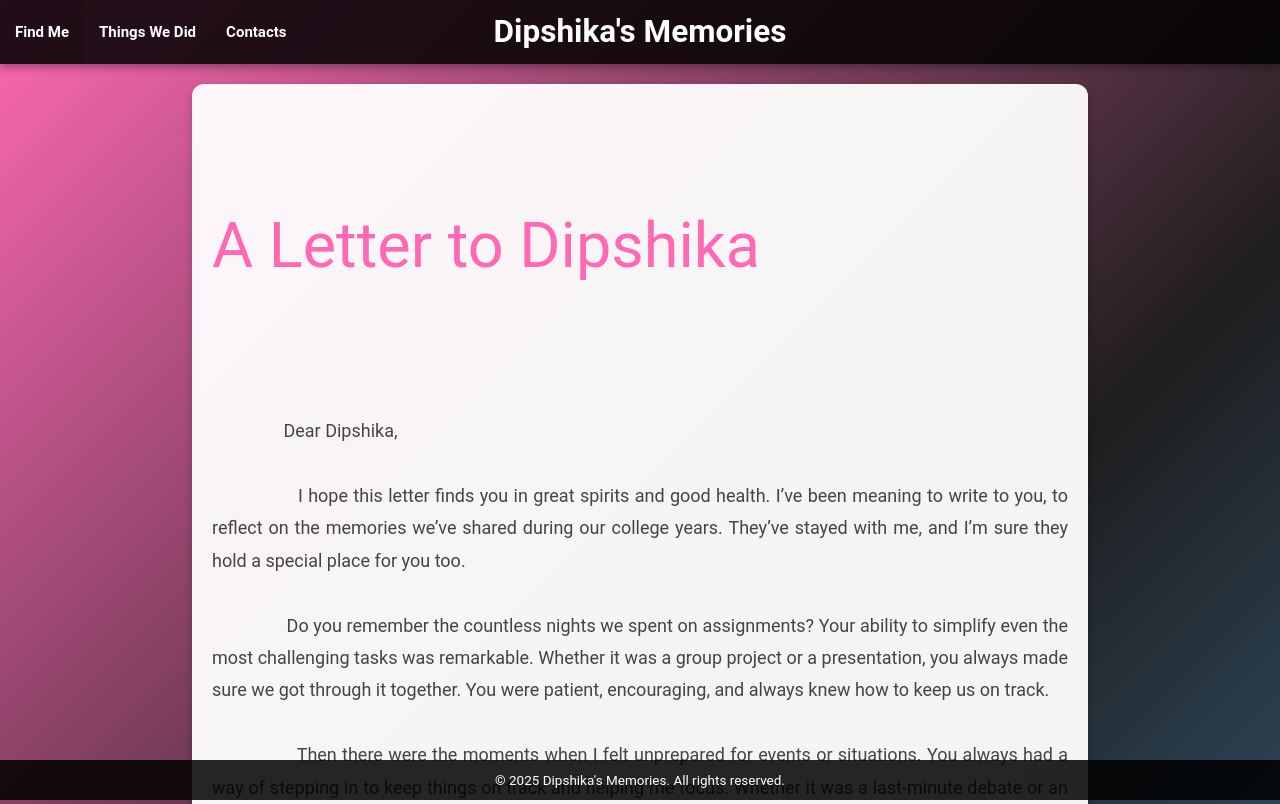
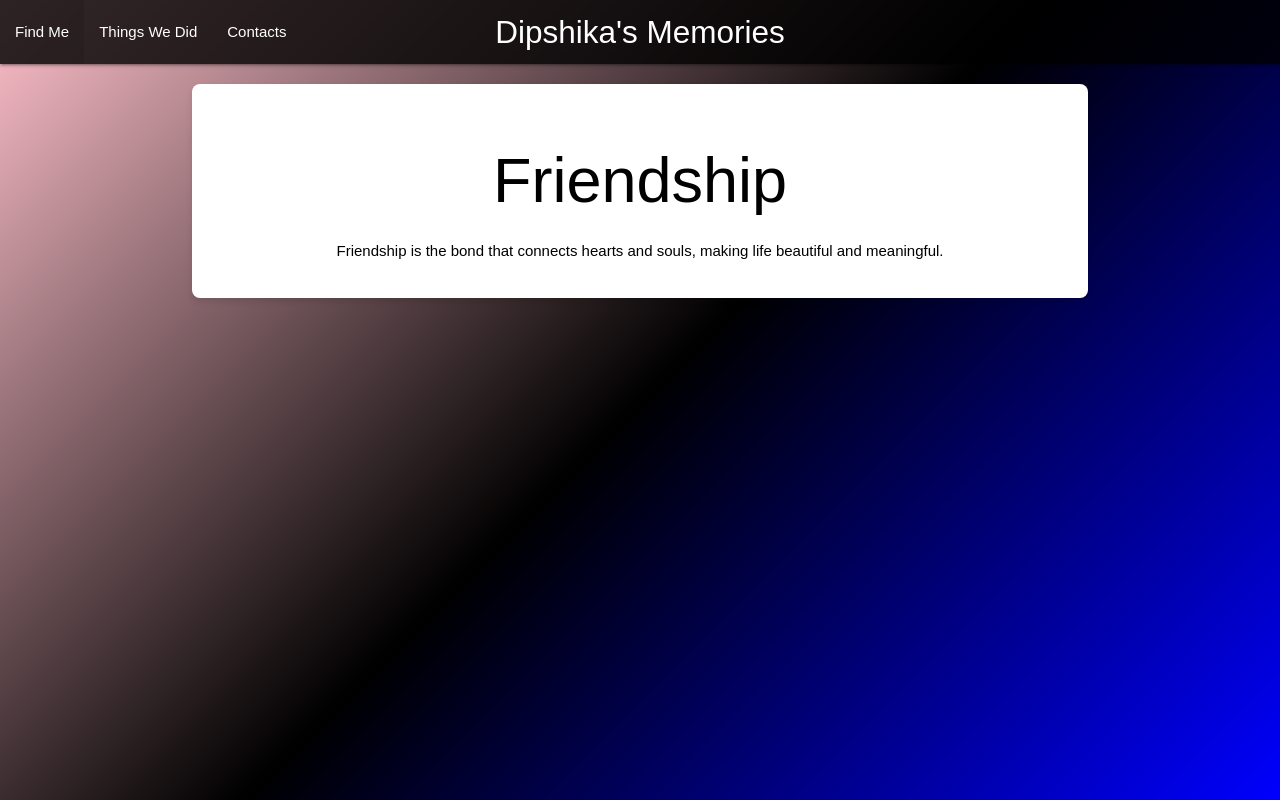
Before and after one commit to friendsamitdipshika/ddb87ab4682affffc27c7120f33b1308e7b7f80cc59a83589d1d4610ef7c375d, a plain HTML site: page index.html in a window 1280 px wide. Shown: the top 804 px of the page. Drawn offline with nearby package versions, Linux system fonts and the light colour scheme.

Commit message:
Update index.html

```diff
--- a/index.html
+++ b/index.html
@@ -7,36 +7,32 @@
     <link rel="stylesheet" href="https://cdnjs.cloudflare.com/ajax/libs/materialize/1.0.0/css/materialize.min.css">
     <style>
         body {
-            font-family: 'Roboto', sans-serif;
-            background: linear-gradient(135deg, #FF69B4, #1E1E1E, #4682B4);
+            font-family: Arial, sans-serif;
+            background: linear-gradient(135deg, pink, black, blue);
             margin: 0;
             padding: 0;
             color: white;
-            min-height: 100vh;
             display: flex;
             flex-direction: column;
-            justify-content: center;
+            height: 100vh;
         }
 
         .container {
             text-align: center;
-            padding: 30px;
-            background-color: rgba(255, 255, 255, 0.95);
-            color: #333;
-            border-radius: 12px;
-            box-shadow: 0 6px 10px rgba(0, 0, 0, 0.2);
-            max-width: 900px;
-            margin: 20px auto;
+            padding: 20px;
+            background-color: white;
+            color: black;
+            border-radius: 8px;
+            box-shadow: 0 4px 6px rgba(0, 0, 0, 0.1);
+            margin: auto;
         }
 
         nav {
-            background: rgba(0, 0, 0, 0.85);
-            box-shadow: 0 4px 8px rgba(0, 0, 0, 0.3);
+            background-color: rgba(0, 0, 0, 0.8);
         }
 
         nav ul li a {
             color: white;
-            font-weight: bold;
         }
 
         #content {
@@ -48,38 +44,16 @@
             display: none;
         }
 
-        #letter {
-            text-align: left;
-            white-space: pre-wrap;
-            line-height: 1.8;
-            font-size: 1.2em;
-            color: #444;
+        #image-container img {
+            max-width: 100%;
+            height: auto;
+            margin-bottom: 10px;
         }
 
-        h1 {
-            color: #FF69B4;
+        #image-container .quote {
+            font-style: italic;
+            color: #555;
             margin-bottom: 20px;
-        }
-
-        p {
-            text-align: justify;
-        }
-
-        .brand-logo {
-            font-size: 1.8em;
-            font-weight: bold;
-            font-family: 'Roboto', sans-serif;
-        }
-
-        footer {
-            background: rgba(0, 0, 0, 0.85);
-            color: white;
-            text-align: center;
-            padding: 10px;
-            position: fixed;
-            bottom: 0;
-            width: 100%;
-            font-size: 0.9em;
         }
     </style>
 </head>
@@ -88,7 +62,7 @@
         <div class="nav-wrapper">
             <a href="#" class="brand-logo center">Dipshika's Memories</a>
             <ul id="nav-mobile" class="left">
-                <li><a href="#find-me" onclick="showTab('letter')">Find Me</a></li>
+                <li><a href="#find-me" onclick="showTab('friendship')">Find Me</a></li>
                 <li><a href="#things-we-did" onclick="showTab('things')">Things We Did</a></li>
                 <li><a href="#contacts" onclick="showTab('contacts')">Contacts</a></li>
             </ul>
@@ -96,49 +70,21 @@
     </nav>
 
     <div id="content" class="container">
-        <div id="letter" class="tab-content">
-            <h1>A Letter to Dipshika</h1>
-            <p>
-                Dear Dipshika,
-
-                I hope this letter finds you in great spirits and good health. I’ve been meaning to write to you, to reflect on the memories we’ve shared during our college years. They’ve stayed with me, and I’m sure they hold a special place for you too.
-
-                Do you remember the countless nights we spent on assignments? Your ability to simplify even the most challenging tasks was remarkable. Whether it was a group project or a presentation, you always made sure we got through it together. You were patient, encouraging, and always knew how to keep us on track.
-
-                Then there were the moments when I felt unprepared for events or situations. You always had a way of stepping in to keep things on track and helping me focus. Whether it was a last-minute debate or an unexpected performance, your practical support made all the difference and turned the chaos into something manageable.
-
-                The afternoons at Damodar are some of my fondest memories. We’d sit there for hours, talking about everything and nothing, enjoying the peace and the laughter. And yes, those joints we shared—a bit of mischief that always lightened the mood and brought us closer. Those were moments of pure, carefree joy.
-
-                Failing exams might not seem like something to smile about, but somehow, as a group, we managed to find humor in those moments. Your ability to lighten the mood and keep things in perspective made it easier to move forward together.
-
-                Your leadership during sports events was something I deeply admired. Whether organizing trips or ensuring everyone felt included, you led with energy and enthusiasm. You showed us what it meant to be part of a team and how to find joy in the journey, not just the results.
-
-                Dipshika, your friendship meant so much to me. You were a source of support, laughter, and inspiration. Those years were brighter because of you, and I’m grateful for everything you brought into my life.
-
-                I hope we can reconnect soon and maybe relive some of those memories. Until then, please know that you’re appreciated and remembered fondly.
-
-                Warm regards,
-
-                Amit
-            </p>
+        <div id="friendship" class="tab-content hidden">
+            <h1>Friendship</h1>
+            <p>Friendship is the bond that connects hearts and souls, making life beautiful and meaningful.</p>
         </div>
-
         <div id="things" class="tab-content hidden">
             <h1>Things We Did</h1>
             <div id="image-container">
                 <!-- Images and quotes will be loaded here -->
             </div>
         </div>
-
         <div id="contacts" class="tab-content hidden">
             <h1>Contacts</h1>
             <p>Stay in touch and keep the connection alive!</p>
         </div>
     </div>
-
-    <footer>
-        &copy; 2025 Dipshika's Memories. All rights reserved.
-    </footer>
 
     <script src="https://cdnjs.cloudflare.com/ajax/libs/materialize/1.0.0/js/materialize.min.js"></script>
     <script>
@@ -149,11 +95,66 @@
             const activeTab = document.getElementById(tabId);
             if (activeTab) {
                 activeTab.classList.remove('hidden');
+                if (tabId === 'things') {
+                    loadImagesAndQuotes();
+                }
             }
         }
 
-        // Show the letter tab by default
-        showTab('letter');
+        async function loadImagesAndQuotes() {
+            const imageContainer = document.getElementById('image-container');
+            imageContainer.innerHTML = ''; // Clear previous content
+
+            const imagesPath = '/ddb87ab4682affffc27c7120f33b1308e7b7f80cc59a83589d1d4610ef7c375d/images/';
+            const quotesPath = '/ddb87ab4682affffc27c7120f33b1308e7b7f80cc59a83589d1d4610ef7c375d/quotes.json';
+            let quotesData = {};
+
+            try {
+                const response = await fetch(quotesPath);
+                if (response.ok) {
+                    const data = await response.json();
+                    quotesData = data.quotes.reduce((acc, item) => {
+                        acc[item.imageName] = item.quote;
+                        return acc;
+                    }, {});
+                }
+            } catch (error) {
+                console.error('Failed to load quotes.json:', error);
+            }
+
+            let imageIndex = 1;
+
+            function loadNextImage() {
+                const img = document.createElement('img');
+                const imageFile = `image${imageIndex}.jpg`;
+                img.src = `${imagesPath}${imageFile}`;
+                img.alt = 'Memory';
+
+                img.onload = () => {
+                    const quote = quotesData[imageFile] || '';
+                    imageContainer.appendChild(img);
+
+                    if (quote) {
+                        const quoteElement = document.createElement('div');
+                        quoteElement.className = 'quote';
+                        quoteElement.textContent = quote;
+                        imageContainer.appendChild(quoteElement);
+                    }
+
+                    imageIndex++;
+                    loadNextImage();
+                };
+
+                img.onerror = () => {
+                    console.log(`No more images found after image${imageIndex - 1}.jpg`);
+                };
+            }
+
+            loadNextImage();
+        }
+
+        // Show the friendship tab by default
+        showTab('friendship');
     </script>
 </body>
 </html>
```
